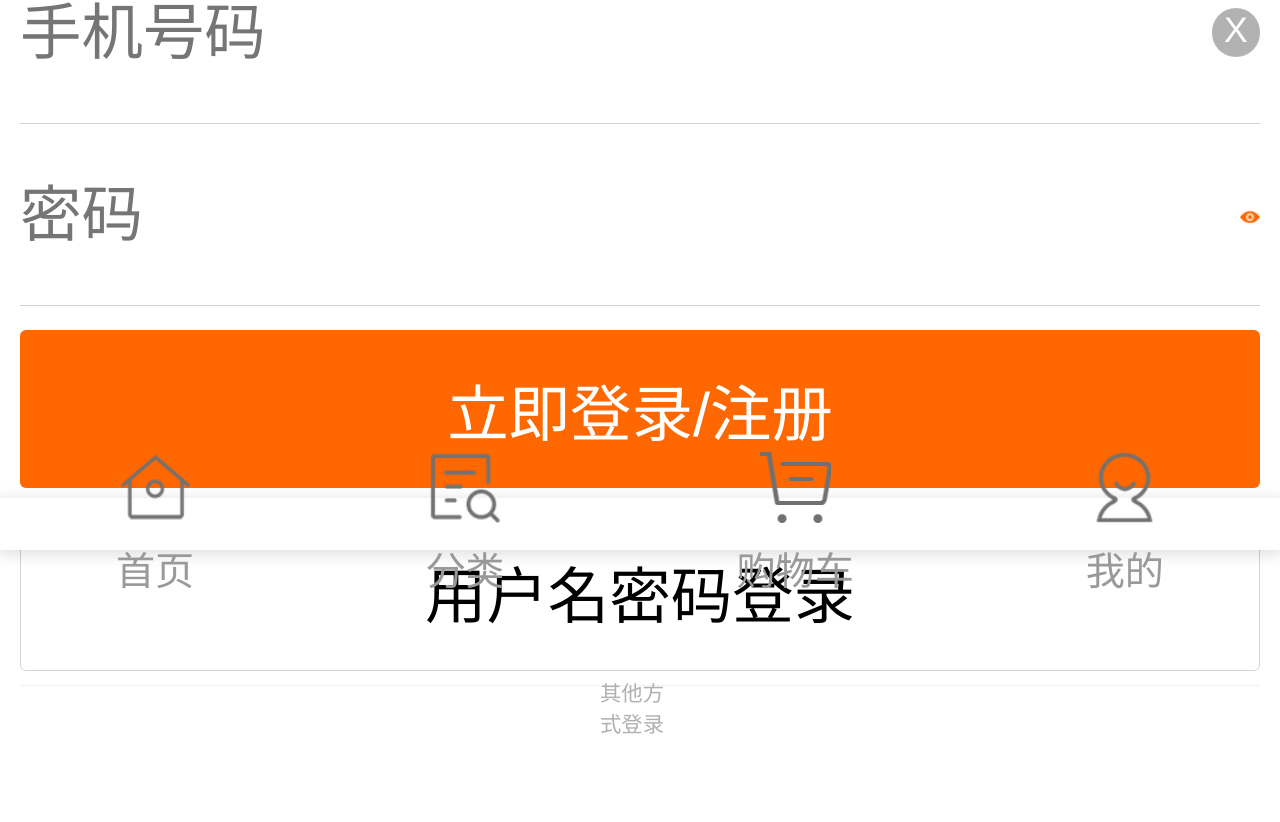
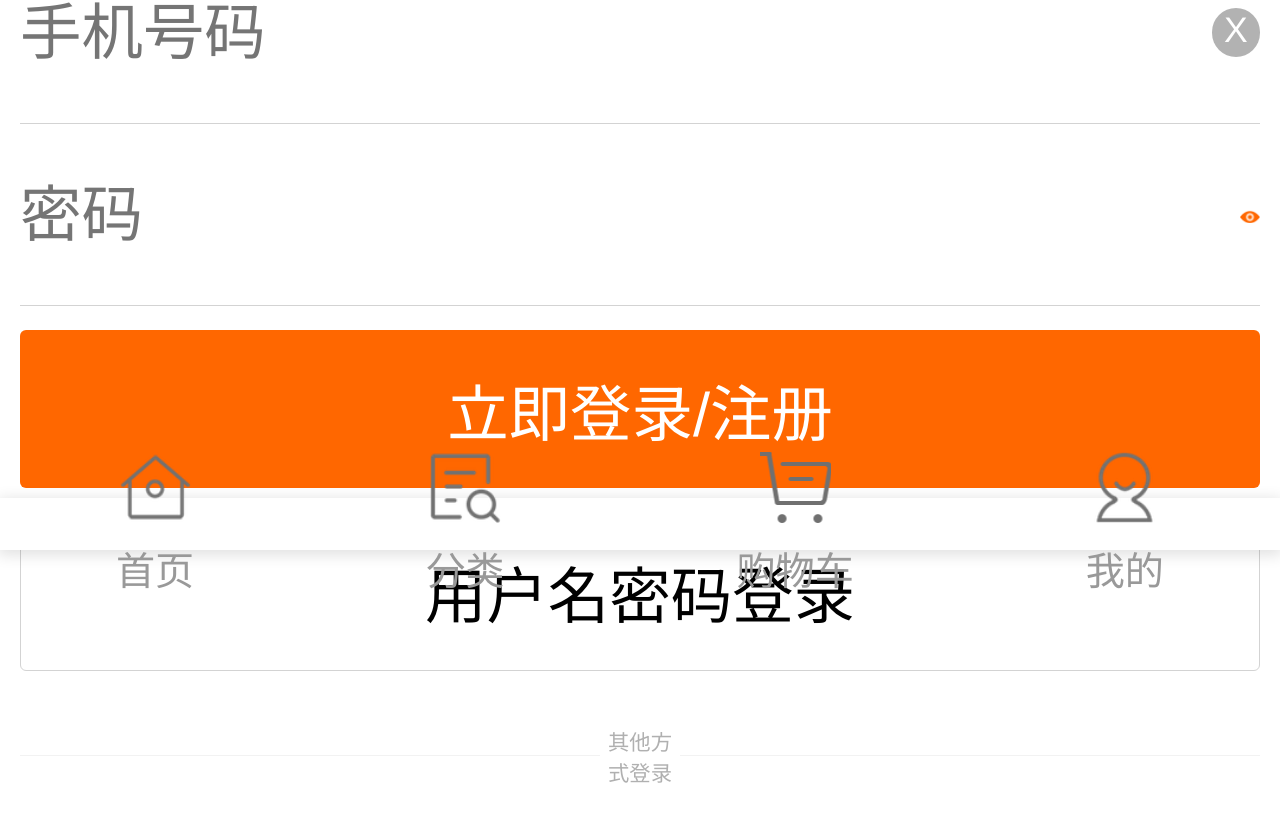
Before and after one commit to Niubility-SunLight/MIShop, a React (Create React App) app: page /login in a window 1280 px wide. Shown: the part 250-1072 px from the top of the page. Built offline with nearby package versions, Linux system fonts and the light colour scheme.

Commit message:
no message

```diff
--- a/src/modules/login/login.js
+++ b/src/modules/login/login.js
@@ -72,10 +72,12 @@ export default class Login extends Component {
                             </div>
                             <LoginSercet />
                             {/* <LoginEmailBtnWrap /> */}
-                            <LoginSercetBtnWrap/>
+                            <LoginSercetBtnWrap />
                             {/* <LogigPhone /> */}
-                            <div className={CSS.line}>
-                                <p>其他方式登录</p>
+                            <div className={CSS.lineWrap}>
+                                <fieldset className={CSS.line}>
+                                    <legend>其他方式登录</legend>
+                                </fieldset>
                             </div>
                         </div>
                     </div>
--- a/src/modules/login/login.module.scss
+++ b/src/modules/login/login.module.scss
@@ -133,15 +133,13 @@
             border-radius: 6px;
             outline: none;
             border: none;
-            font-family: PingFang SC, Helvetica Neue, Hiragino Sans GB, Microsoft Yahei, WenQuanYi Micro Hei, sans-serif,
-              "微软雅黑" !important;
+            font-family: "Helvetica Neue", Helvetica, "PingFang SC", "Hiragino Sans GB", "Microsoft YaHei", "微软雅黑",
+              Arial, sans-serif !important;
           }
           .submitBtn {
             background-color: #ff6700;
           }
           .btnSwitch {
-            font-family: "Helvetica Neue", Helvetica, "PingFang SC", "Hiragino Sans GB", "Microsoft YaHei", "微软雅黑",
-              Arial, sans-serif !important;
             background: #fff;
             margin-top: 24px;
             border: 1px solid #d3d3d3;
@@ -150,10 +148,9 @@
           .registerOrforget {
             font-size: 0.3056rem;
             text-align: center;
-
-            a {
             font-family: "Helvetica Neue", Helvetica, "PingFang SC", "Hiragino Sans GB", "Microsoft YaHei", "微软雅黑",
               Arial, sans-serif !important;
+            a {
               color: #9b9b9b;
               padding: 0 9px;
             }
@@ -165,27 +162,24 @@
             }
           }
         }
+        .lineWrap {
+          padding-top: 40px;
+          text-align: center;
           .line {
+            border: 0;
             border-top: 1px solid #f2f2f2;
             padding-top: 10px;
-          p {
-            position: relative;
+            legend {
+              font-family: "Helvetica Neue", Helvetica, "PingFang SC", "Hiragino Sans GB", "Microsoft YaHei", "微软雅黑",
+                Arial, sans-serif !important;
+              text-align: center;
               font-size: 0.12rem;
               color: #b0b0b0;
               width: 80px;
-            margin: -20px auto 0;
-          }
-          // &:after{
-          //   content: "";
-          //   display: block;
-          //   width: 100%;
-          //   border-top: 1px solid #f2f2f2;
-          //   position: absolute;
-          //   // top: 50%;
-          //   // transform: translateY(-50%)
-          // }
             }
           }
         }
       }
     }
+  }
+}
```
Lines whose indentation alone changed are shown as unchanged.
